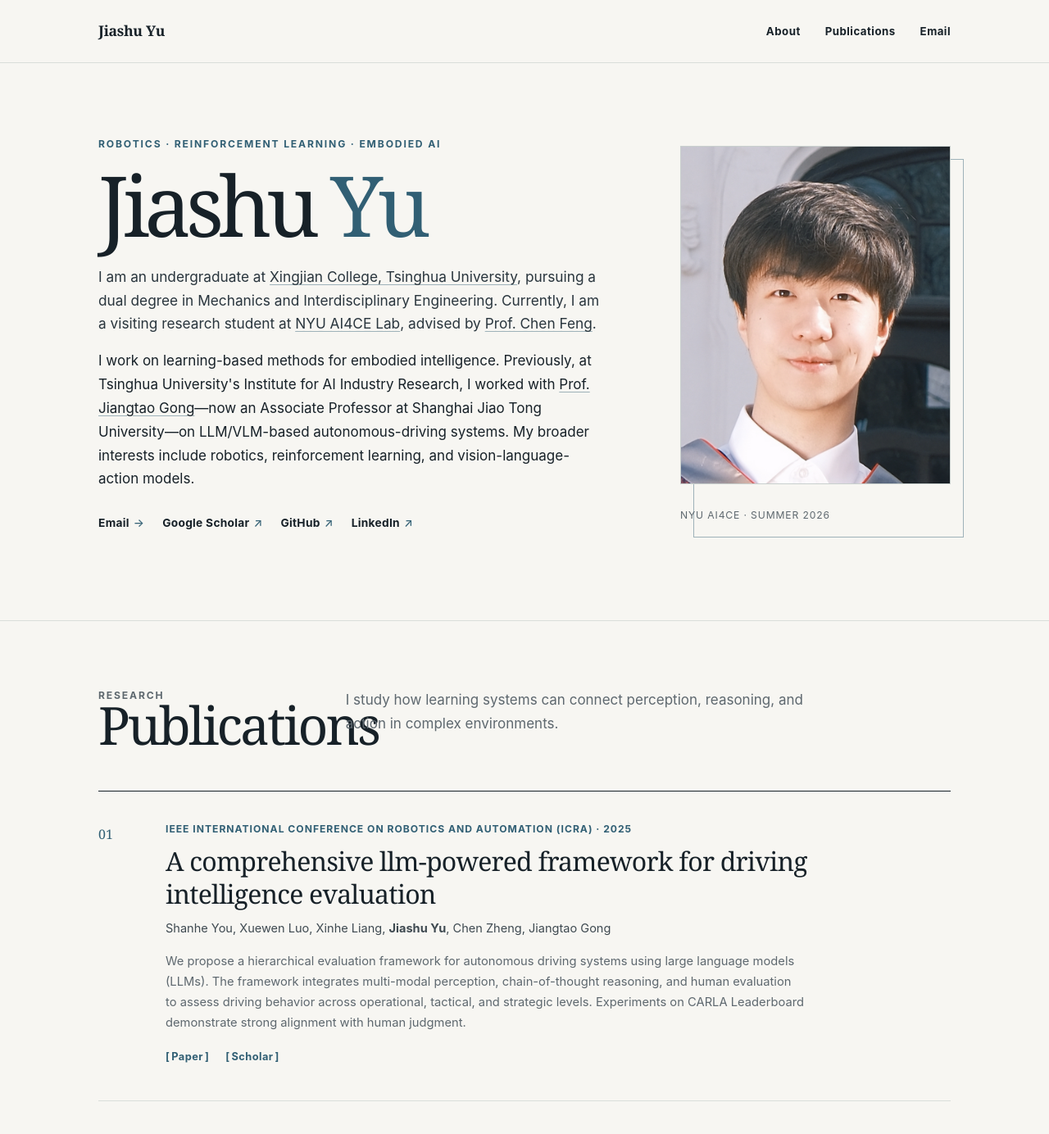
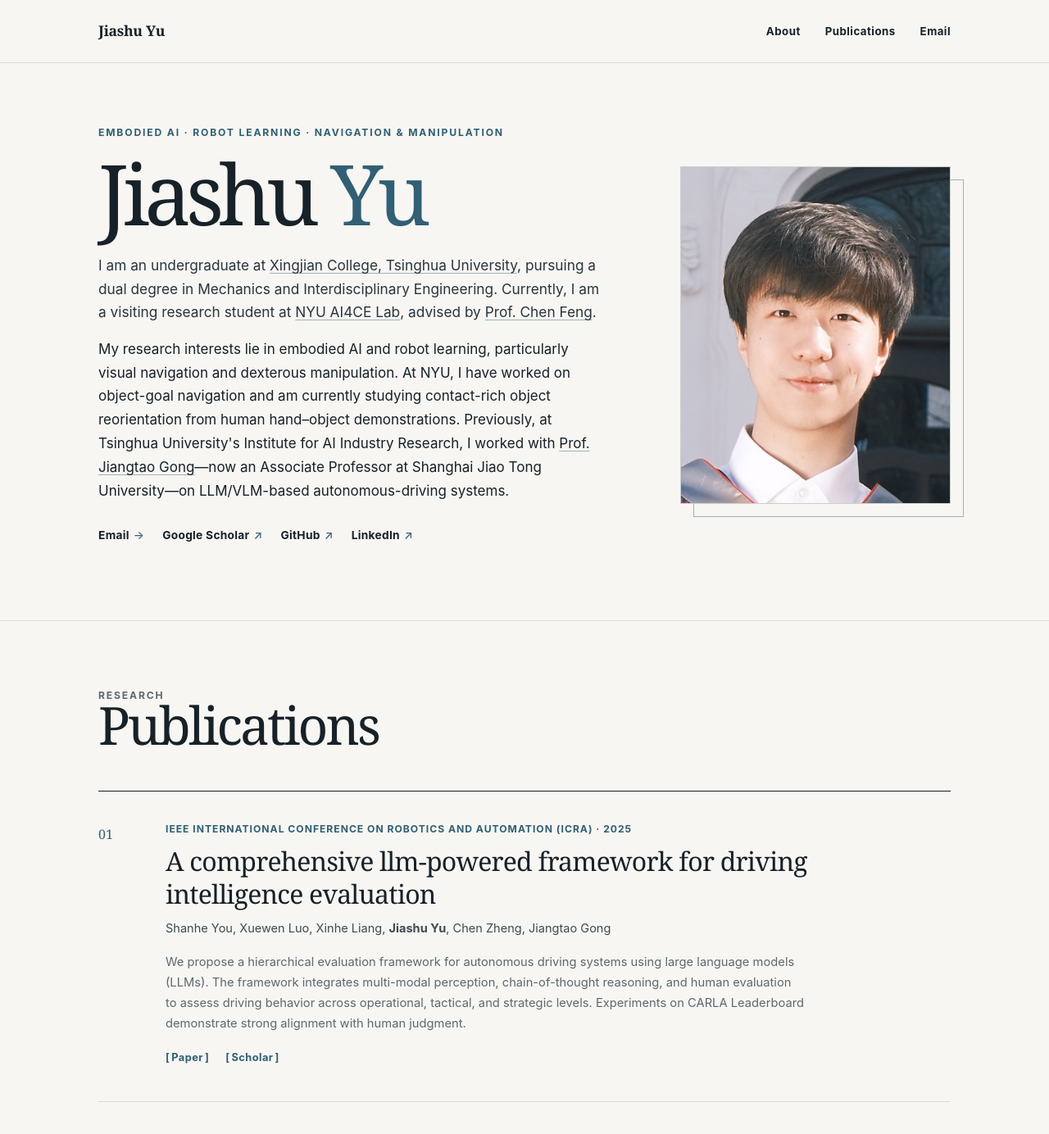
Before and after one commit to Jiashu-Yu/Jiashu-Yu.github.io, a Jekyll site: the page built from _pages/about.md, in a window 1280 px wide and 1400 px high. Shown: the top 1384 px of the window at 82% size. Built offline with Jekyll 4.4.1, drawn with Linux system fonts in a browser that asks for light colours.

Commit message:
Refine research interests and simplify homepage

```diff
--- a/_pages/about.md
+++ b/_pages/about.md
@@ -11,12 +11,12 @@ redirect_from:
 
 <section class="shell hero" id="about" aria-labelledby="page-title">
   <div>
-    <p class="eyebrow">Robotics · Reinforcement Learning · Embodied AI</p>
+    <p class="eyebrow">Embodied AI · Robot Learning · Navigation &amp; Manipulation</p>
     <h1 id="page-title">Jiashu <span>Yu</span></h1>
 
     <div class="hero-intro">
       <p>I am an undergraduate at <a href="https://www.xjc.tsinghua.edu.cn/" target="_blank" rel="noreferrer">Xingjian College, Tsinghua University</a>, pursuing a dual degree in Mechanics and Interdisciplinary Engineering. Currently, I am a visiting research student at <a href="https://ai4ce.github.io/" target="_blank" rel="noreferrer">NYU AI4CE Lab</a>, advised by <a href="https://engineering.nyu.edu/faculty/chen-feng" target="_blank" rel="noreferrer">Prof. Chen Feng</a>.</p>
-      <p>I work on learning-based methods for embodied intelligence. Previously, at Tsinghua University's Institute for AI Industry Research, I worked with <a href="https://designschool.sjtu.edu.cn/teacher/31104c124abec4f853ad19c8530ab586/viceprofessor/detail/69a8d4cfe67ee39d2475bd96" target="_blank" rel="noreferrer">Prof. Jiangtao Gong</a>—now an Associate Professor at Shanghai Jiao Tong University—on LLM/VLM-based autonomous-driving systems. My broader interests include robotics, reinforcement learning, and vision-language-action models.</p>
+      <p>My research interests lie in embodied AI and robot learning, particularly visual navigation and dexterous manipulation. At NYU, I have worked on object-goal navigation and am currently studying contact-rich object reorientation from human hand–object demonstrations. Previously, at Tsinghua University's Institute for AI Industry Research, I worked with <a href="https://designschool.sjtu.edu.cn/teacher/31104c124abec4f853ad19c8530ab586/viceprofessor/detail/69a8d4cfe67ee39d2475bd96" target="_blank" rel="noreferrer">Prof. Jiangtao Gong</a>—now an Associate Professor at Shanghai Jiao Tong University—on LLM/VLM-based autonomous-driving systems.</p>
     </div>
 
     <div class="profile-links" aria-label="Profile links">
@@ -29,7 +29,6 @@ redirect_from:
 
   <figure class="portrait-wrap">
     <img class="portrait" src="{{ '/images/yjs.jpg' | relative_url }}" alt="Portrait of Jiashu Yu">
-    <figcaption class="portrait-caption">NYU AI4CE · Summer 2026</figcaption>
   </figure>
 </section>
 
@@ -40,7 +39,6 @@ redirect_from:
         <p class="eyebrow">Research</p>
         <h2 id="publications-title">Publications</h2>
       </div>
-      <p>I study how learning systems can connect perception, reasoning, and action in complex environments.</p>
     </div>
 
     <div class="publication-list">
```
